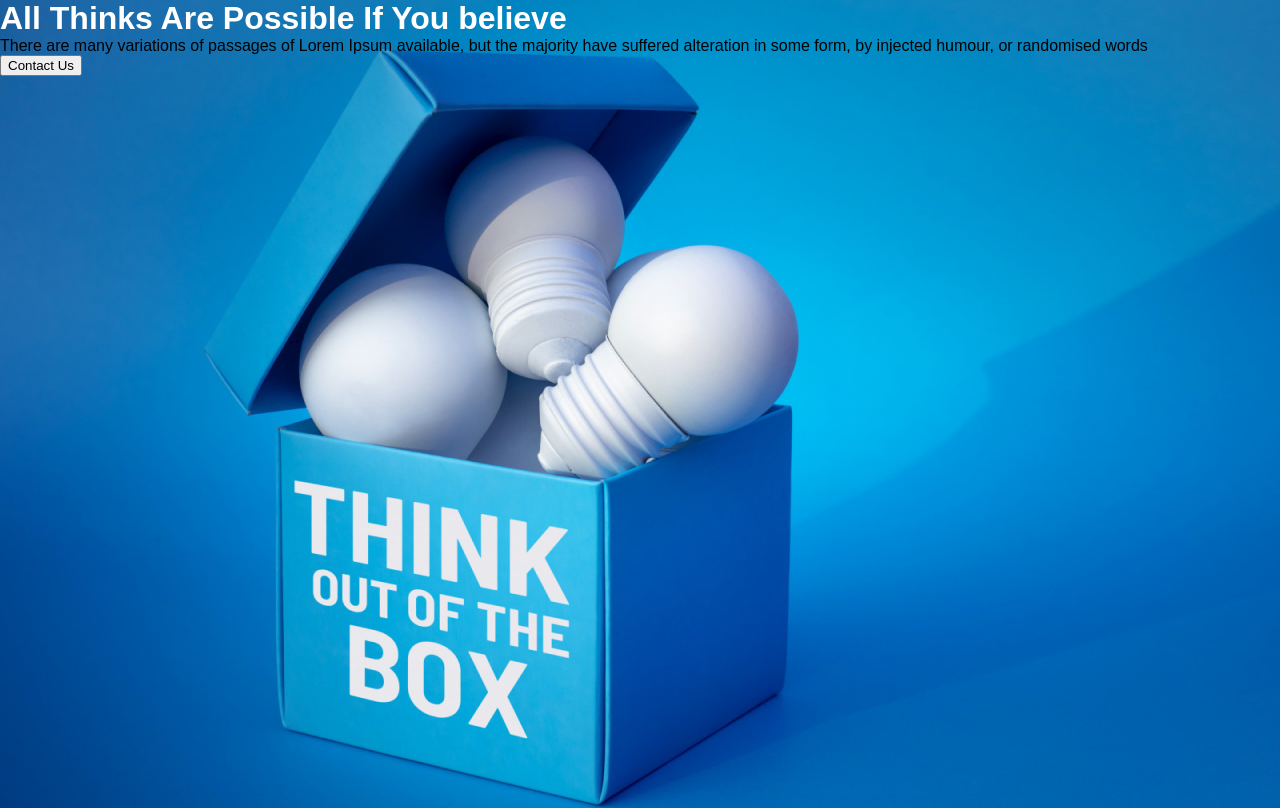
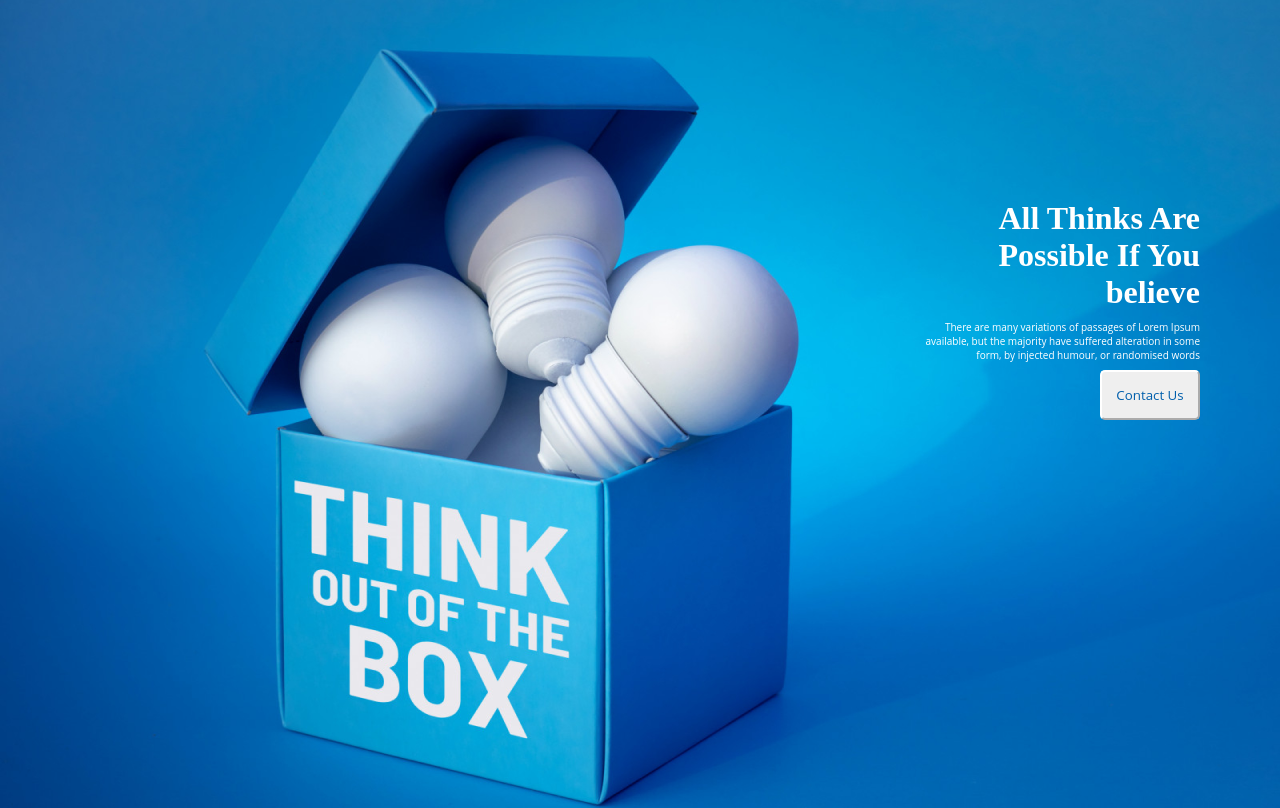
Before and after one commit to doraemon2051/first-assignment, a plain HTML site: page index.html in a window 1280 px wide. Shown: the top 808 px of the page. Drawn offline with Linux system fonts and the light colour scheme.

Commit message:
header complete

```diff
--- a/index.html
+++ b/index.html
@@ -13,17 +13,21 @@
         <div class="header">
             <div class="banner">
 
-               <div class="header-bigtext-area">
+               <div>
                 <h1 class="header-bigtext">All Thinks Are Possible If You believe</h1>
                </div>
 
-               <div class="primary-text-area">
+               <div>
                 <p class="primary-text">There are many variations of passages of Lorem Ipsum available, but the majority have suffered alteration in some form, by injected humour, or randomised words</p>
                </div>
 
-                <button class="primary-button">Contact Us</button>
+
 
               </div>
+              <div class="button">
+                <button class="primary-button">Contact Us</button>
+            </div>
+
 
         </div>
     </header>
--- a/style.css
+++ b/style.css
@@ -1,10 +1,14 @@
 *{
     margin: 0;
-    font-family: sans-serif;
+    font-family: 'Open Sans', sans-serif;
 }
 /* header style */
+.banner{
+
+}
 .header{
     background-image: url(images/banner/banner3.png);
+    background-repeat: no-repeat;
     position: absolute;
     width: 1600px;
     height: 808px;
@@ -12,25 +16,43 @@
     top: 0px;
 
 }
-/* .header-bigtext-area{
-    margin: 216px 230px 364px 900px;
-    position: absolute;
-    height:50px ;
+
+.header-bigtext{
+    font-family: 'Work Sans';
+    font-weight: 700;
+    color: white;
+    height: 100px;
     width: 300px;
+    padding-bottom: 20px;
     text-align: right;
-} */
-.header-bigtext{
+    padding-left:  900px;
+    padding-right: 100px;
+    padding-top:200px ;
 
-    color: white;
 }
 .primary-text{
+color: white;
+height: 50px;
+width: 300px;
+font-size: 10px;
+text-align: right;
+padding-left:  900px;
+padding-right: 100px;
+}
+.button{
+    padding-left:1100px ;
+    height: 64px;
+    width: 160px;
+    border-radius: 10px;
+}
+
+
+.primary-button{
+    color: #005fac;
+    height: 50px;
+    width: 100px;
+    border-radius: 5px;
+    border-color: rgb(255, 255, 255)
+
 
 }
-/* .primary-text-area{
-    margin: 580px 230px 262px 880px;
-
-
-} */
-.primary-button{
-
-}
```
